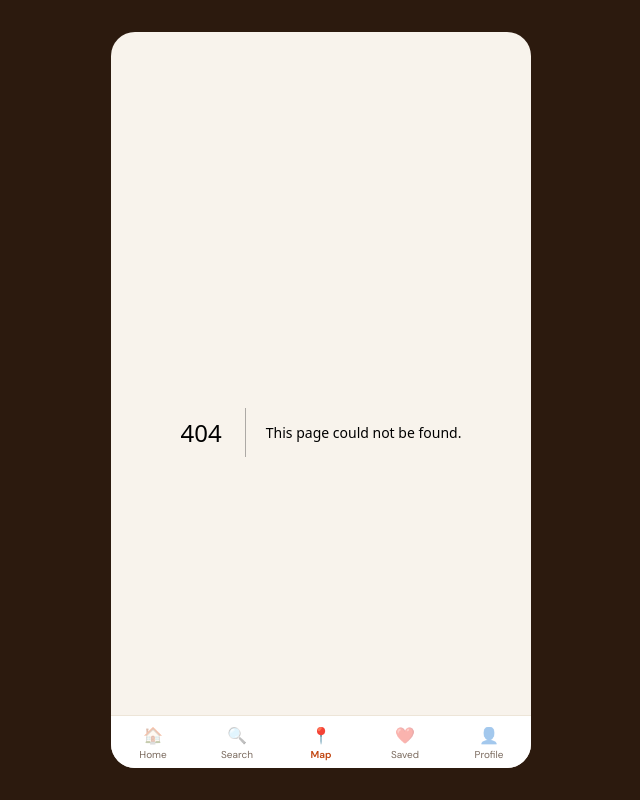
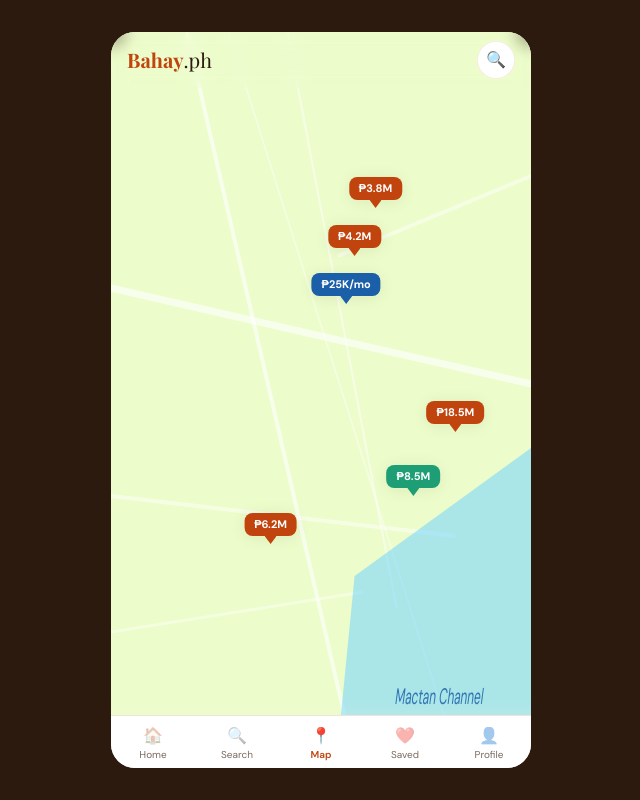
Before and after one commit to PatrikNoordh/bahay-ph, a Next.js app: page /map in a window 1280 px wide. Before the commit this address had no page. Shown: the whole page, without its empty margins (319-959 px from the left). Built offline with nearby package versions, Linux system fonts and the light colour scheme.

Commit message:
[claude] (claude-sonnet-4-6) BH-13 Build Map Screen

```diff
--- /dev/null
+++ b/app/map/page.tsx
@@ -0,0 +1,8 @@
+import { MOCK_LISTINGS } from "@/lib/mockListings";
+import { MapScreen } from "@/components/MapScreen";
+
+// TODO: connect to Supabase — server-side query with lat/lng coords, filter active only (Phase 2 — AC11)
+
+export default function MapPage() {
+  return <MapScreen listings={MOCK_LISTINGS} />;
+}
--- /dev/null
+++ b/components/MapScreen.tsx
@@ -0,0 +1,252 @@
+"use client";
+
+import { useState, useRef, useCallback } from "react";
+import { useRouter } from "next/navigation";
+import type { Listing } from "@/lib/types";
+import { Topbar } from "@/components/Topbar";
+import { PropertyCard } from "@/components/PropertyCard";
+
+// TODO: Replace MOCK_LISTINGS with real Supabase data with lat/lng coords (Phase 2 — AC11)
+// TODO: Replace CSS map with Leaflet.js tile layer centred at lat 10.3157, lng 123.8854 (Phase 2 — AC9, AC10)
+
+interface MapTransform {
+  x: number;
+  y: number;
+  scale: number;
+}
+
+interface TouchSnapshot {
+  startX: number;
+  startY: number;
+  dist: number;
+  snapshot: MapTransform;
+}
+
+interface MapScreenProps {
+  listings: Listing[];
+}
+
+// Determine pin background class from listing badge
+function pinBgClass(listing: Listing): string {
+  if (listing.badge === "For Rent") return "bg-ocean";
+  if (listing.badge === "New") return "bg-green";
+  return "bg-primary";
+}
+
+export function MapScreen({ listings }: MapScreenProps) {
+  const router = useRouter();
+  const [selectedId, setSelectedId] = useState<string | null>(null);
+  const [transform, setTransform] = useState<MapTransform>({ x: 0, y: 0, scale: 1 });
+
+  // Refs for strip card scroll-into-view (AC3)
+  const cardRefs = useRef<Map<string, HTMLDivElement>>(new Map());
+  // Ref for tracking raw touch state (AC8)
+  const touchRef = useRef<TouchSnapshot | null>(null);
+  // Ref for double-tap detection (AC4)
+  const lastTapRef = useRef<{ id: string; time: number } | null>(null);
+
+  // AC3 + AC4 — single tap selects pin & scrolls strip; double-tap navigates
+  const handlePinTap = useCallback(
+    (listing: Listing) => {
+      const now = Date.now();
+      const last = lastTapRef.current;
+
+      if (last && last.id === listing.id && now - last.time < 300) {
+        // Double-tap — navigate to property detail (AC4)
+        router.push(`/property/${listing.id}`);
+        lastTapRef.current = null;
+        return;
+      }
+
+      lastTapRef.current = { id: listing.id, time: now };
+      setSelectedId(listing.id);
+
+      // Scroll corresponding strip card into view (AC3)
+      const card = cardRefs.current.get(listing.id);
+      card?.scrollIntoView({ behavior: "smooth", block: "nearest", inline: "center" });
+    },
+    [router]
+  );
+
+  // AC8 — Touch start: capture initial finger positions / pinch distance
+  const handleMapTouchStart = useCallback(
+    (e: React.TouchEvent) => {
+      if (e.touches.length === 1) {
+        touchRef.current = {
+          startX: e.touches[0].clientX - transform.x,
+          startY: e.touches[0].clientY - transform.y,
+          dist: 0,
+          snapshot: transform,
+        };
+      } else if (e.touches.length === 2) {
+        const dx = e.touches[1].clientX - e.touches[0].clientX;
+        const dy = e.touches[1].clientY - e.touches[0].clientY;
+        touchRef.current = {
+          startX: 0,
+          startY: 0,
+          dist: Math.hypot(dx, dy),
+          snapshot: transform,
+        };
+      }
+    },
+    [transform]
+  );
+
+  // AC8 — Touch move: pan (1 finger) or pinch-zoom (2 fingers)
+  const handleMapTouchMove = useCallback((e: React.TouchEvent) => {
+    if (!touchRef.current) return;
+
+    if (e.touches.length === 1 && touchRef.current.dist === 0) {
+      const x = e.touches[0].clientX - touchRef.current.startX;
+      const y = e.touches[0].clientY - touchRef.current.startY;
+      setTransform((prev) => ({ ...prev, x, y }));
+    } else if (e.touches.length === 2 && touchRef.current.dist > 0) {
+      const dx = e.touches[1].clientX - e.touches[0].clientX;
+      const dy = e.touches[1].clientY - e.touches[0].clientY;
+      const dist = Math.hypot(dx, dy);
+      const scale = Math.min(
+        Math.max(touchRef.current.snapshot.scale * (dist / touchRef.current.dist), 0.8),
+        4
+      );
+      setTransform((prev) => ({ ...prev, scale }));
+    }
+  }, []);
+
+  const handleMapTouchEnd = useCallback(() => {
+    touchRef.current = null;
+  }, []);
+
+  return (
+    // Full-screen map container — dvh prevents mobile keyboard issues
+    <div className="relative h-[100dvh] overflow-hidden">
+      {/* AC6 — Topbar overlays map with transparent background */}
+      <Topbar
+        transparent
+        actions={[{ icon: "🔍", label: "Search", href: "/search" }]}
+      />
+
+      {/* AC1 — CSS illustrative map fills entire screen behind topbar and strip */}
+      {/* TODO: Replace CSS map with Leaflet.js tile layer (Phase 2 — AC9, AC10) */}
+      <div
+        className="absolute inset-0 bg-lime-100 overflow-hidden"
+        onTouchStart={handleMapTouchStart}
+        onTouchMove={handleMapTouchMove}
+        onTouchEnd={handleMapTouchEnd}
+      >
+        {/* Pannable / zoomable inner layer */}
+        <div
+          className="absolute inset-0"
+          style={{
+            transform: `translate(${transform.x}px, ${transform.y}px) scale(${transform.scale})`,
+            transformOrigin: "center center",
+          }}
+        >
+          {/* SVG: road lines + water area */}
+          <svg
+            className="absolute inset-0 w-full h-full"
+            viewBox="0 0 100 100"
+            preserveAspectRatio="none"
+          >
+            {/* Road lines — semi-transparent white (AC1) */}
+            <line x1="18" y1="0" x2="62" y2="100" stroke="white" strokeWidth="0.9" strokeOpacity="0.65" />
+            <line x1="0" y1="32" x2="100" y2="44" stroke="white" strokeWidth="0.9" strokeOpacity="0.65" />
+            <line x1="42" y1="0" x2="68" y2="72" stroke="white" strokeWidth="0.5" strokeOpacity="0.5" />
+            <line x1="0" y1="58" x2="82" y2="63" stroke="white" strokeWidth="0.5" strokeOpacity="0.5" />
+            <line x1="54" y1="28" x2="100" y2="18" stroke="white" strokeWidth="0.5" strokeOpacity="0.5" />
+            <line x1="28" y1="0" x2="88" y2="100" stroke="white" strokeWidth="0.4" strokeOpacity="0.4" />
+            <line x1="0" y1="75" x2="60" y2="70" stroke="white" strokeWidth="0.4" strokeOpacity="0.4" />
+
+            {/* Water area — Mactan Channel, bottom-right (AC1) */}
+            <polygon
+              className="fill-sky-300"
+              fillOpacity="0.55"
+              points="58,68 100,52 100,100 52,100"
+            />
+
+            {/* Mactan Channel label (AC1) */}
+            <text
+              x="78"
+              y="84"
+              fontSize="2.8"
+              className="fill-ocean"
+              fillOpacity="0.85"
+              fontStyle="italic"
+              textAnchor="middle"
+            >
+              Mactan Channel
+            </text>
+          </svg>
+
+          {/* AC2 — Price pins at mock mapPos positions */}
+          {listings.length === 0 ? (
+            // Edge case: no listings with coords
+            <div className="absolute inset-0 flex items-center justify-center">
+              <p className="text-muted text-sm bg-white/80 rounded-xl px-4 py-2 shadow-[var(--shadow-card)]">
+                No listings available
+              </p>
+            </div>
+          ) : (
+            listings.map((listing) => {
+              const isSelected = selectedId === listing.id;
+              return (
+                <button
+                  key={listing.id}
+                  type="button"
+                  aria-label={`${listing.name} — ${listing.priceShort}`}
+                  onClick={() => handlePinTap(listing)}
+                  className="absolute focus:outline-none"
+                  style={{
+                    top: listing.mapPos.top,
+                    left: listing.mapPos.left,
+                    // Center pin horizontally; align arrow tip to map position
+                    transform: `translate(-50%, -100%) scale(${isSelected ? 1.15 : 1})`,
+                    transformOrigin: "bottom center",
+                    transition: "transform 150ms ease",
+                    // Ensure pins stay in upper 70% area (handled by mapPos values in mock data)
+                    zIndex: isSelected ? 20 : 10,
+                  }}
+                >
+                  {/* Pin label */}
+                  <div
+                    className={`${pinBgClass(listing)} text-white text-[11px] font-bold px-2.5 py-1.5 rounded-lg shadow-[var(--shadow-card)] leading-none whitespace-nowrap`}
+                  >
+                    {listing.priceShort}
+                  </div>
+                  {/* CSS triangle arrow pointing down (AC2) */}
+                  <div
+                    className={`mx-auto w-3 h-2 ${pinBgClass(listing)}`}
+                    style={{ clipPath: "polygon(0 0, 100% 0, 50% 100%)" }}
+                  />
+                </button>
+              );
+            })
+          )}
+        </div>
+      </div>
+
+      {/* AC5 — Bottom strip: gradient fade, horizontal PropertyCard scroll */}
+      <div className="absolute bottom-0 left-0 right-0 pb-2 pointer-events-none">
+        <div className="bg-gradient-to-t from-sand/95 to-transparent pt-8 pointer-events-auto">
+          <div
+            className="flex gap-3 overflow-x-auto px-4 pb-3 no-scrollbar"
+            // Prevent strip scroll from triggering map pan (edge case)
+            onTouchStart={(e) => e.stopPropagation()}
+          >
+            {listings.map((listing) => (
+              <div
+                key={listing.id}
+                ref={(el) => {
+                  if (el) cardRefs.current.set(listing.id, el);
+                  else cardRefs.current.delete(listing.id);
+                }}
+                className="w-[280px] flex-shrink-0"
+              >
+                <PropertyCard listing={listing} variant="strip" />
+              </div>
+            ))}
+          </div>
+        </div>
+      </div>
+    </div>
+  );
+}
```
